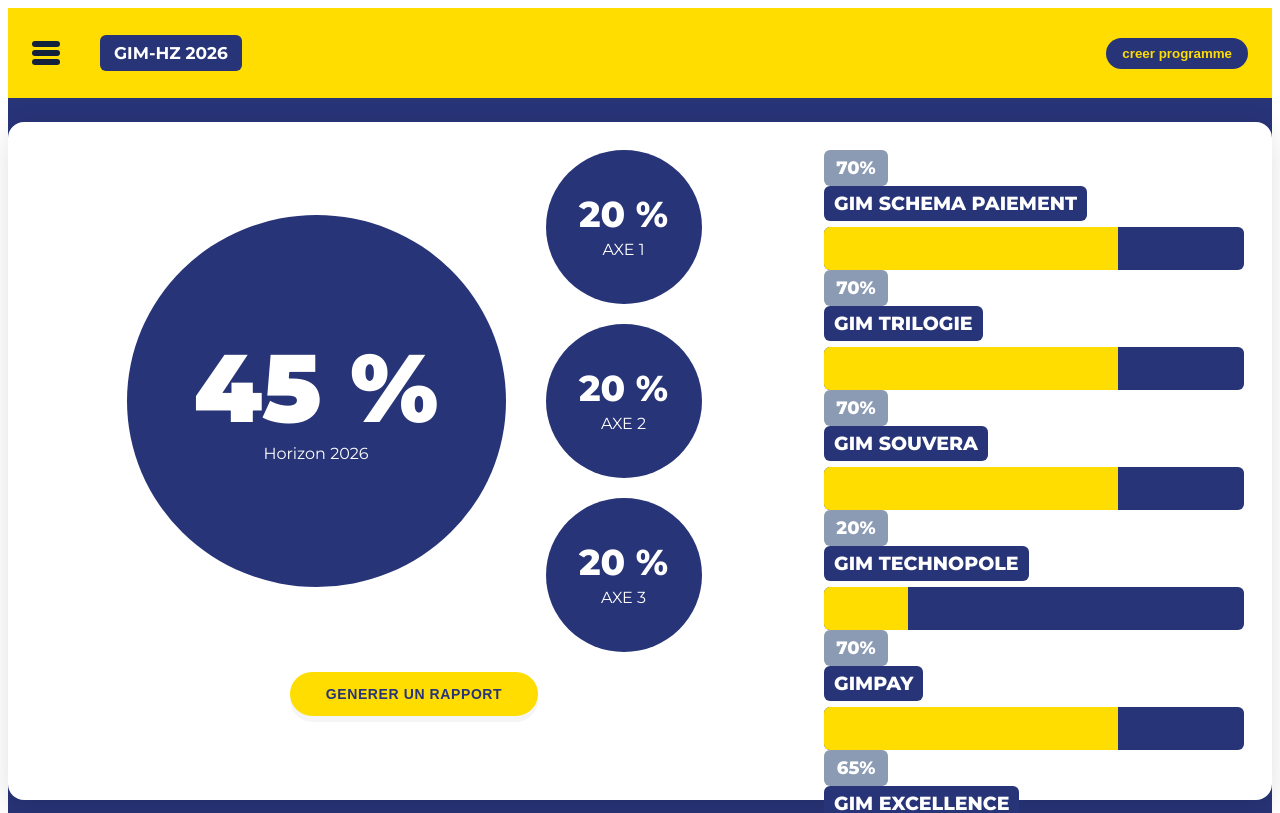
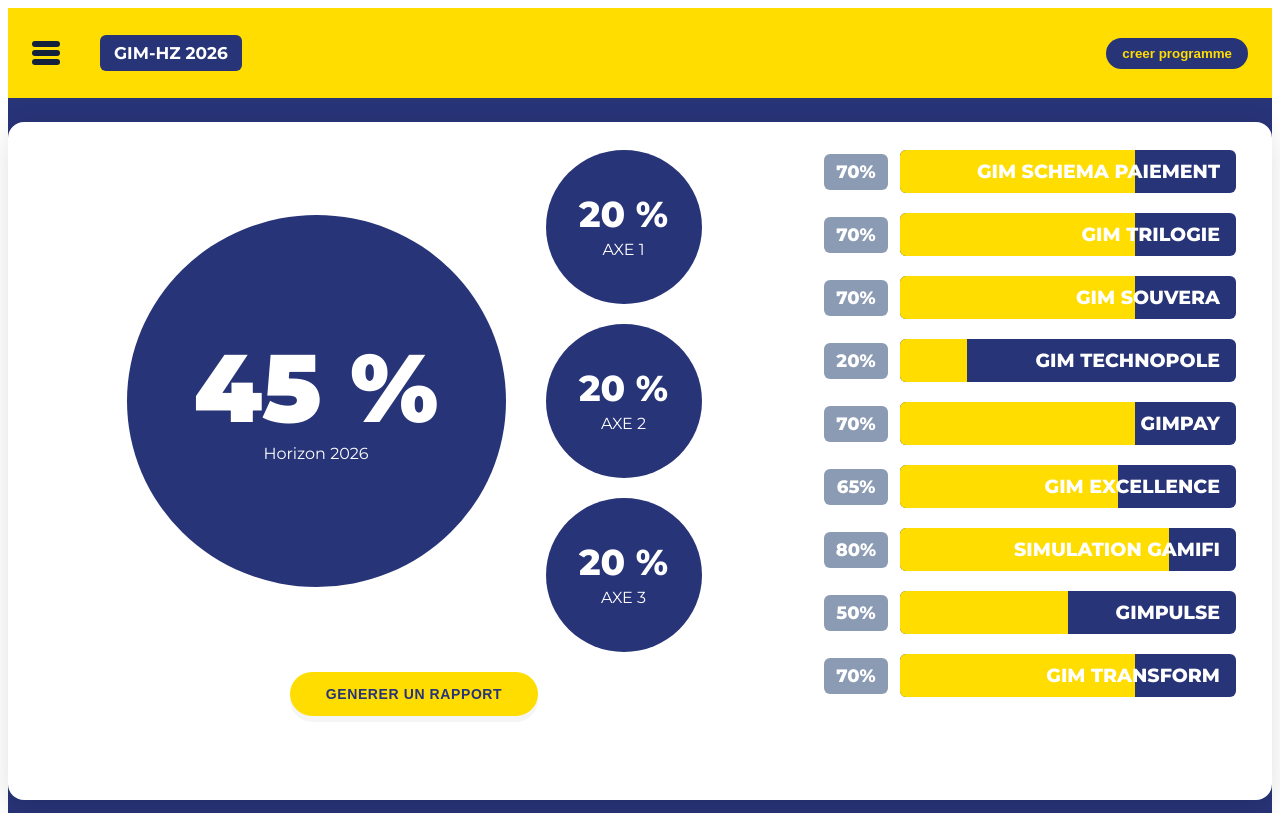
Before and after one commit to Auriol1601/started_forge_jira, a React (Create React App) app in the folder dashboard_gh_2026/static/hello-world/: page / in a window 1280 px wide. Shown: the top 813 px of the page. Built offline with nearby package versions, Linux system fonts and the light colour scheme.

Commit message:
feat: programmes terminé

```diff
--- a/dashboard_gh_2026/static/hello-world/src/App.css
+++ b/dashboard_gh_2026/static/hello-world/src/App.css
@@ -41,7 +41,7 @@ html,body,#root{height:100%;}
 .small-circle .axis{font-size:12px;margin-top:6px}
 .action-pill{background:var(--accent-yellow);color:var(--primary-dark);border:none;padding:14px 36px;border-radius:24px;font-weight:800;box-shadow:0 6px 0 rgba(0,0,0,0.04);text-transform:uppercase;letter-spacing:0.6px;font-size:14px}
 
-.project-list{display:flex;flex-direction:column;gap:12px}
+.project-list{display:flex;flex-direction:column;gap:20px;padding-right:8px}
 .progress-item{display:flex;flex-direction:column;gap:6px}
 .progress-row{display:flex;gap:12px;align-items:center}
 .pct-box{width:64px;background:var(--muted-badge);color:var(--text-light);padding:8px;border-radius:6px;text-align:center;font-weight:800;font-size:18px}
@@ -49,11 +49,11 @@ html,body,#root{height:100%;}
 .label-box{background:var(--accent-yellow);padding:6px 10px;border-radius:6px;font-weight:800;color:var(--text-dark);align-self:flex-end;width:72%}
 .progress-bar{height:22px;background:#d8dbe1;border-radius:6px;overflow:hidden}
 .tag-fill{height:100%;background:linear-gradient(90deg,var(--muted-badge),var(--accent-yellow));}
+.project-row{display:flex;align-items:center;gap:12px}
 .project-row .badge{width:64px;height:36px;border-radius:6px;background:var(--muted-badge);color:var(--text-light);display:flex;align-items:center;justify-content:center;font-weight:800;font-size:18px}
-.project-tag{display:flex;flex-direction:column;gap:6px}
-.tag-label{background:var(--primary-dark);padding:6px 10px;border-radius:6px;font-weight:800;color:var(--text-light);align-self:flex-start;font-size:19px;text-transform:uppercase}
-.tag-bar{width:100%;height:43px;background:var(--primary-dark);border-radius:6px;overflow:hidden;position:relative}
+.tag-bar{flex:1;height:43px;background:var(--primary-dark);border-radius:6px;overflow:hidden;position:relative;display:flex;align-items:center;padding-right:16px}
 .tag-fill{height:100%;background:var(--accent-yellow);position:absolute;left:0;top:0}
+.tag-label{position:relative;z-index:2;margin-left:auto;color:var(--text-light);font-weight:800;font-size:19px;text-transform:uppercase}
 
 .card-dots{position:absolute;left:20px;top:18px;display:flex;gap:8px}
 .card-dots span{width:10px;height:10px;background:#0f234d;border-radius:50%;display:inline-block}
--- a/dashboard_gh_2026/static/hello-world/src/components/ProjectStatusRow.js
+++ b/dashboard_gh_2026/static/hello-world/src/components/ProjectStatusRow.js
@@ -9,11 +9,9 @@ export default function ProjectStatusRow({ label, value }){
     return (
         <div className="project-row">
             <div className="badge">{value}</div>
-            <div className="project-tag">
+            <div className="tag-bar">
+                <div className="tag-fill" style={{ width: `${pct}%` }} />
                 <div className="tag-label">{label}</div>
-                <div className="tag-bar">
-                    <div className="tag-fill" style={{ width: `${pct}%` }} />
-                </div>
             </div>
         </div>
     );
--- a/dashboard_gh_2026/static/hello-world/src/components/TopPanel.js
+++ b/dashboard_gh_2026/static/hello-world/src/components/TopPanel.js
@@ -34,9 +34,11 @@ export default function TopPanel() {
                     </div>
 
                     <div className="right-col">
-                        {projects.map((p, i) => (
-                            <ProjectStatusRow key={i} label={p.label} value={p.value} />
-                        ))}
+                        <div className="project-list">
+                            {projects.map((p, i) => (
+                                <ProjectStatusRow key={i} label={p.label} value={p.value} />
+                            ))}
+                        </div>
                     </div>
                 </div>
             </div>
```
